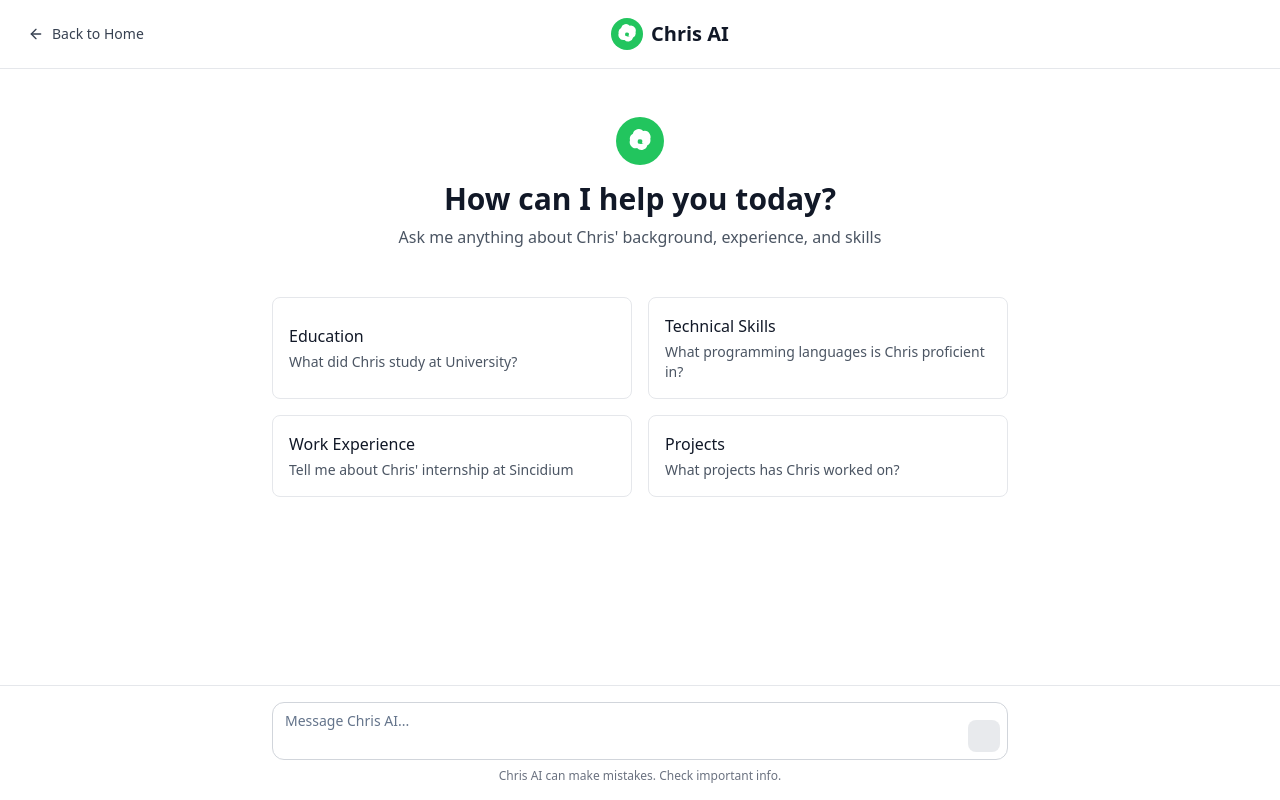
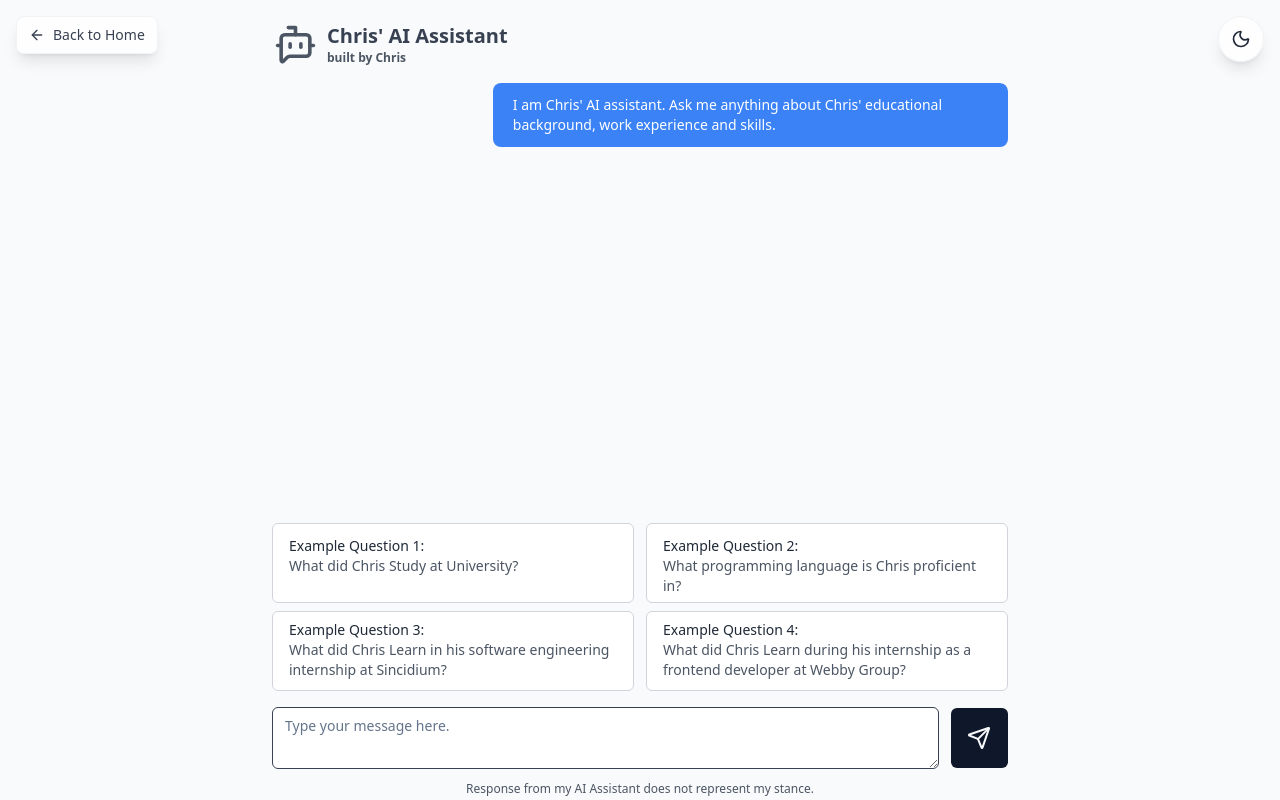
Before and after one commit to chrisyeesk/chriswebsite, a Next.js app: page /aiassistant in a window 1280 px wide. Built offline with nearby package versions, Linux system fonts and the light colour scheme; what fluid-tailwind would draw is missing.

Commit message:
theme toggle for ai assistant

```diff
--- a/app/aiassistant/chat.tsx
+++ b/app/aiassistant/chat.tsx
@@ -11,7 +11,7 @@ import { useRef, useEffect, useState } from 'react';
 import { Textarea } from '@/components/ui/textarea';
 import { BotMessageSquare, Send } from 'lucide-react';
 
-export function Chat() {
+export function Chat({ isDarkMode = false }: { isDarkMode?: boolean }) {
   const [showExampleQuestions, setShowExampleQuestions] = useState(true);
   const [error, setError] = useState<string | null>(null);
   const { messages, input, setInput, handleInputChange, handleSubmit } =
@@ -65,15 +65,21 @@ export function Chat() {
   };
 
   return (
-    <main className="flex flex-col w-full h-screen max-h-dvh bg-black">
+    <main className={`flex flex-col w-full h-screen max-h-dvh transition-colors duration-500 ${
+      isDarkMode ? 'bg-black' : 'bg-gray-50'
+    }`}>
       <section className="container px-4 pb-10 flex flex-col flex-grow gap-4 mx-auto max-w-3xl">
         <div className="flex mt-5 items-center">
-          <BotMessageSquare size={47} className="text-gray-400 pt-1" />
+          <BotMessageSquare size={47} className={`pt-1 ${isDarkMode ? 'text-gray-400' : 'text-gray-600'}`} />
           <div>
-            <div className="ml-2 text-xl text-gray-400 font-semibold">
-              Chris' AI Assistant
+            <div className={`ml-2 text-xl font-semibold transition-colors duration-300 ${
+              isDarkMode ? 'text-gray-400' : 'text-gray-700'
+            }`}>
+              Chris&apos; AI Assistant
             </div>
-            <div className="text-xs ml-2 text-gray-400 font-semibold">
+            <div className={`text-xs ml-2 font-semibold transition-colors duration-300 ${
+              isDarkMode ? 'text-gray-400' : 'text-gray-600'
+            }`}>
               built by Chris
             </div>
           </div>
@@ -83,8 +89,12 @@ export function Chat() {
           className="h-96 flex-grow rounded-lg overflow-y-auto flex flex-col gap-4"
         >
           <li className="flex justify-end">
-            <div className="mb-1 rounded-lg py-3 px-5 bg-gray-600 text-sm text-white max-w-[70%] break-words">
-              I am Chris' AI assistant. Ask me anything about Chris' educational
+            <div className={`mb-1 rounded-lg py-3 px-5 text-sm max-w-[70%] break-words transition-colors duration-300 ${
+              isDarkMode
+                ? 'bg-gray-600 text-white'
+                : 'bg-blue-500 text-white'
+            }`}>
+              I am Chris&apos; AI assistant. Ask me anything about Chris&apos; educational
               background, work experience and skills.
             </div>
           </li>
@@ -92,13 +102,21 @@ export function Chat() {
             <div key={index}>
               {m.role === 'user' ? (
                 <li key={m.id} className="flex justify-start">
-                  <div className="mb-1 rounded-lg py-3 px-5 bg-gray-800 text-sm text-white max-w-[70%] break-words">
+                  <div className={`mb-1 rounded-lg py-3 px-5 text-sm max-w-[70%] break-words transition-colors duration-300 ${
+                    isDarkMode
+                      ? 'bg-gray-800 text-white'
+                      : 'bg-gray-200 text-gray-800'
+                  }`}>
                     {m.content}
                   </div>
                 </li>
               ) : (
                 <li key={m.id} className="flex justify-end">
-                  <div className="mb-1 rounded-lg py-3 px-5 bg-gray-600 text-sm  text-white max-w-[70%] break-words">
+                  <div className={`mb-1 rounded-lg py-3 px-5 text-sm max-w-[70%] break-words transition-colors duration-300 ${
+                    isDarkMode
+                      ? 'bg-gray-600 text-white'
+                      : 'bg-blue-500 text-white'
+                  }`}>
                     {m.content}
                   </div>
                 </li>
@@ -123,10 +141,18 @@ export function Chat() {
                 onClick={() =>
                   handleClickQuestion('What did Chris Study at University?')
                 }
-                className="w-1/2 h-30 sm:h-20 py-3 px-4 text-sm text-left items-center align-middle rounded-md border border-gray-600 bg-gray-900 hover:bg-gray-800 "
+                className={`w-1/2 h-30 sm:h-20 py-3 px-4 text-sm text-left items-center align-middle rounded-md border cursor-pointer transition-colors duration-300 ${
+                  isDarkMode
+                    ? 'border-gray-600 bg-gray-900 hover:bg-gray-800'
+                    : 'border-gray-300 bg-white hover:bg-gray-50'
+                }`}
               >
-                <div className="text-gray-100">Example Question 1:</div>
-                <div className="text-gray-400">
+                <div className={`transition-colors duration-300 ${
+                  isDarkMode ? 'text-gray-100' : 'text-gray-800'
+                }`}>Example Question 1:</div>
+                <div className={`transition-colors duration-300 ${
+                  isDarkMode ? 'text-gray-400' : 'text-gray-600'
+                }`}>
                   What did Chris Study at University?
                 </div>
               </div>
@@ -136,10 +162,18 @@ export function Chat() {
                     'What programming language is Chris proficient in?'
                   )
                 }
-                className="w-1/2 h-30 sm:h-20 py-3 px-4 text-sm text-left items-center align-middle rounded-md border border-gray-600 bg-gray-900 hover:bg-gray-800 "
+                className={`w-1/2 h-30 sm:h-20 py-3 px-4 text-sm text-left items-center align-middle rounded-md border cursor-pointer transition-colors duration-300 ${
+                  isDarkMode
+                    ? 'border-gray-600 bg-gray-900 hover:bg-gray-800'
+                    : 'border-gray-300 bg-white hover:bg-gray-50'
+                }`}
               >
-                <div className="text-gray-100">Example Question 2:</div>
-                <div className="text-gray-400">
+                <div className={`transition-colors duration-300 ${
+                  isDarkMode ? 'text-gray-100' : 'text-gray-800'
+                }`}>Example Question 2:</div>
+                <div className={`transition-colors duration-300 ${
+                  isDarkMode ? 'text-gray-400' : 'text-gray-600'
+                }`}>
                   What programming language is Chris proficient in?
                 </div>
               </div>
@@ -151,10 +185,18 @@ export function Chat() {
                     'What did Chris Learn in his software engineering internship at Sincidium?'
                   )
                 }
-                className="w-1/2 h-30 sm:h-20 py-2 px-4 text-sm text-left items-center align-middle rounded-md border border-gray-600 bg-gray-900 hover:bg-gray-800 "
+                className={`w-1/2 h-30 sm:h-20 py-2 px-4 text-sm text-left items-center align-middle rounded-md border cursor-pointer transition-colors duration-300 ${
+                  isDarkMode
+                    ? 'border-gray-600 bg-gray-900 hover:bg-gray-800'
+                    : 'border-gray-300 bg-white hover:bg-gray-50'
+                }`}
               >
-                <div className="text-gray-100">Example Question 3:</div>
-                <div className="text-gray-400">
+                <div className={`transition-colors duration-300 ${
+                  isDarkMode ? 'text-gray-100' : 'text-gray-800'
+                }`}>Example Question 3:</div>
+                <div className={`transition-colors duration-300 ${
+                  isDarkMode ? 'text-gray-400' : 'text-gray-600'
+                }`}>
                   What did Chris Learn in his software engineering internship at
                   Sincidium?
                 </div>
@@ -165,10 +207,18 @@ export function Chat() {
                     'What did Chris Learn during his internship as a frontend developer at Webby Group?'
                   )
                 }
-                className="w-1/2 h-30 sm:h-20 py-2 px-4 text-sm text-left items-center align-middle rounded-md border border-gray-600 bg-gray-900 hover:bg-gray-800 "
+                className={`w-1/2 h-30 sm:h-20 py-2 px-4 text-sm text-left items-center align-middle rounded-md border cursor-pointer transition-colors duration-300 ${
+                  isDarkMode
+                    ? 'border-gray-600 bg-gray-900 hover:bg-gray-800'
+                    : 'border-gray-300 bg-white hover:bg-gray-50'
+                }`}
               >
-                <div className="text-gray-100">Example Question 4:</div>
-                <div className="text-gray-400">
+                <div className={`transition-colors duration-300 ${
+                  isDarkMode ? 'text-gray-100' : 'text-gray-800'
+                }`}>Example Question 4:</div>
+                <div className={`transition-colors duration-300 ${
+                  isDarkMode ? 'text-gray-400' : 'text-gray-600'
+                }`}>
                   What did Chris Learn during his internship as a frontend
                   developer at Webby Group?
                 </div>
@@ -182,7 +232,9 @@ export function Chat() {
           ref={formRef}
         >
           <Textarea
-            className="text-gray-400"
+            className={`transition-colors duration-300 ${
+              isDarkMode ? 'text-gray-400' : 'text-gray-700'
+            }`}
             value={input}
             placeholder="Type your message here."
             onChange={handleInputChange}
@@ -193,7 +245,9 @@ export function Chat() {
             <Send />
           </Button>
         </form>
-        <div className="text-gray-400 text-xs flex mt-3 mb-2 justify-center">
+        <div className={`text-xs flex mt-3 mb-2 justify-center transition-colors duration-300 ${
+          isDarkMode ? 'text-gray-400' : 'text-gray-600'
+        }`}>
           Response from my AI Assistant does not represent my stance.
         </div>
       </footer>
--- a/app/aiassistant/page.tsx
+++ b/app/aiassistant/page.tsx
@@ -1,39 +1,45 @@
+"use client";
+
 import Link from 'next/link';
-import { ArrowLeft } from 'lucide-react';
-import { Chat } from '../components/ai-assistant/chat';
-
-export const runtime = 'edge';
+import { ArrowLeft, Sun, Moon } from 'lucide-react';
+import { Chat } from './chat';
+import { useState } from 'react';
 
 export default function AIAssistant() {
+  const [isDarkMode, setIsDarkMode] = useState(false);
+
   return (
-    <div className="flex flex-col h-screen bg-white dark:bg-gray-800">
-      {/* Header */}
-      <header className="flex items-center justify-between p-4 border-b border-gray-200 dark:border-gray-700 bg-white dark:bg-gray-800">
+    <div className={`flex flex-col h-screen transition-colors duration-500 ${
+      isDarkMode ? 'bg-gray-800' : 'bg-white'
+    }`}>
+      {/* Floating Back to Home Button */}
       <Link
         href="/"
-          className="inline-flex items-center px-3 py-2 text-sm font-medium text-gray-700 dark:text-gray-300 hover:text-gray-900 dark:hover:text-white transition-colors"
+        className={`fixed top-4 left-4 z-50 inline-flex items-center px-3 py-2 text-sm font-medium rounded-lg backdrop-blur-sm transition-all duration-300 hover:scale-105 ${
+          isDarkMode
+            ? 'text-gray-300 hover:text-white bg-gray-800/80 hover:bg-gray-700/80 border border-gray-700/50'
+            : 'text-gray-700 hover:text-gray-900 bg-white/80 hover:bg-gray-100/80 border border-gray-200/50 shadow-lg'
+        }`}
       >
         <ArrowLeft className="w-4 h-4 mr-2" />
         Back to Home
       </Link>
 
-        <div className="flex items-center space-x-2">
-          <div className="w-8 h-8 bg-green-500 rounded-full flex items-center justify-center">
-            <svg className="w-5 h-5 text-white" fill="currentColor" viewBox="0 0 24 24">
-              <path d="M22.282 9.821a5.985 5.985 0 0 0-.516-4.91 6.046 6.046 0 0 0-6.51-2.9A6.065 6.065 0 0 0 4.888 4.73a5.985 5.985 0 0 0-2.904 6.51 6.046 6.046 0 0 0 .516 4.91 6.046 6.046 0 0 0 6.51 2.9 6.065 6.065 0 0 0 10.368-2.719 5.985 5.985 0 0 0 2.904-6.51zm-6.772 4.672a4.109 4.109 0 0 1-1.816.613 4.128 4.128 0 0 1-1.863-.302 4.109 4.109 0 0 1-1.816-.613 4.128 4.128 0 0 1-.302-1.863 4.109 4.109 0 0 1 .613-1.816 4.128 4.128 0 0 1 1.863-.302 4.109 4.109 0 0 1 1.816.613 4.128 4.128 0 0 1 .302 1.863 4.109 4.109 0 0 1-.613 1.816z"/>
-            </svg>
-          </div>
-          <h1 className="text-xl font-semibold text-gray-900 dark:text-white">
-            Chris AI
-          </h1>
-        </div>
-
-        <div className="w-20"></div> {/* Spacer for centering */}
-      </header>
+      {/* Floating Theme Toggle Button */}
+      <button
+        onClick={() => setIsDarkMode(!isDarkMode)}
+        className={`fixed top-4 right-4 z-50 p-3 rounded-full transition-all duration-300 hover:scale-110 backdrop-blur-sm border ${
+          isDarkMode
+            ? 'bg-gray-800/80 hover:bg-gray-700/80 text-yellow-400 border-gray-700/50'
+            : 'bg-white/80 hover:bg-gray-100/80 text-gray-800 shadow-lg border-gray-200/50'
+        }`}
+      >
+        {isDarkMode ? <Sun className="w-5 h-5" /> : <Moon className="w-5 h-5" />}
+      </button>
 
       {/* Chat Component */}
       <div className="flex-1 overflow-hidden">
-        <Chat />
+        <Chat isDarkMode={isDarkMode} />
       </div>
     </div>
   );
```
Also changed, not shown: app/page.tsx (+10 -12 lines). Lines whose indentation alone changed are shown as unchanged.
